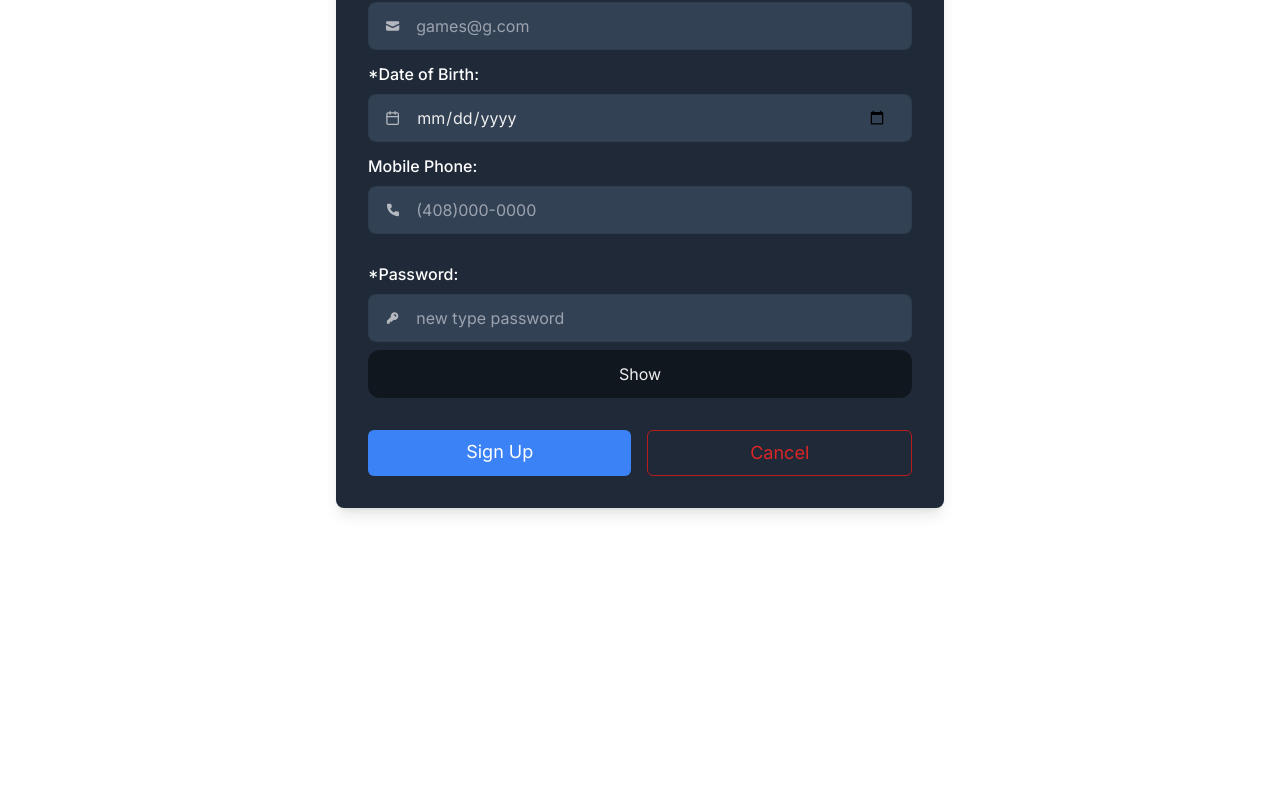
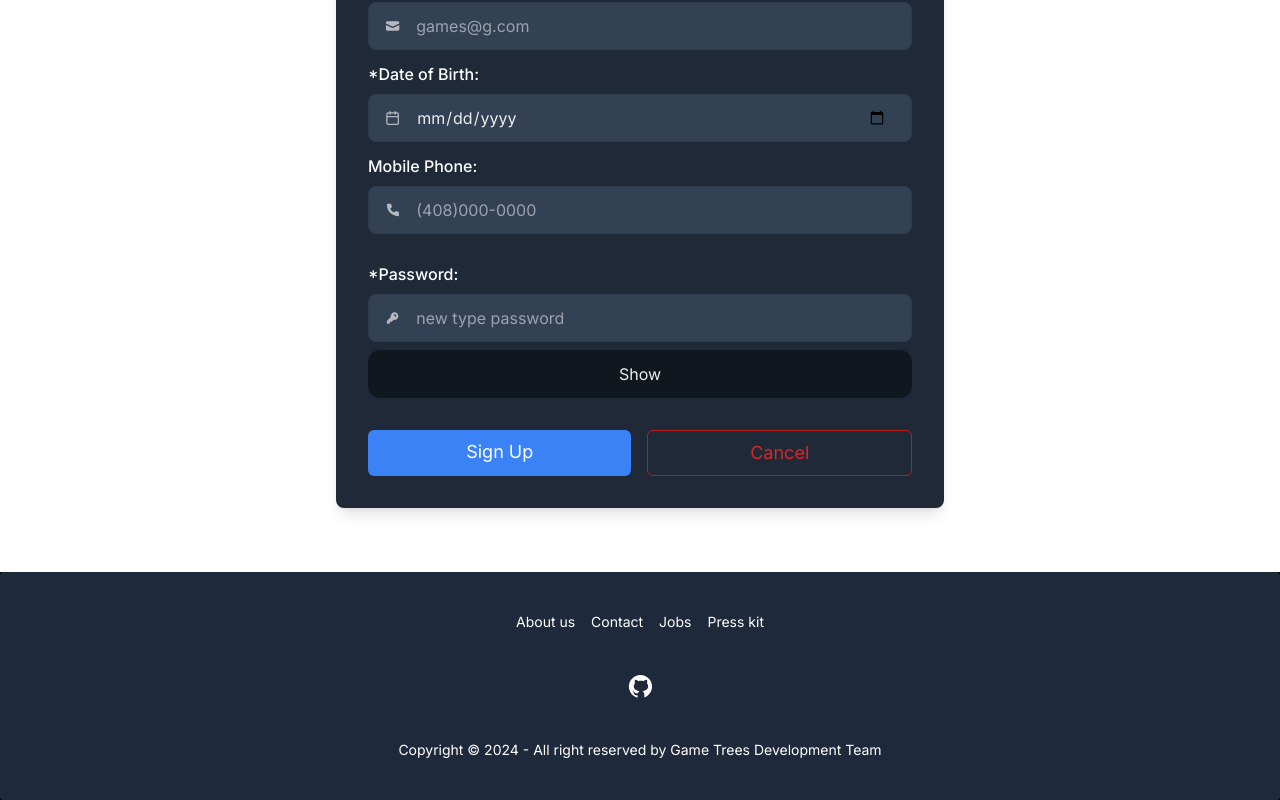
Before and after one commit to KingSand08/GameTrees, a Next.js app: page /signup in a window 1280 px wide. Shown: the part 570-1370 px from the top of the page. Before the commit the page ends 1142 px from the top, so only its background shows below. Built offline with nearby package versions, Linux system fonts and the light colour scheme; no server answers.

Commit message:
Added properly formatted working footer to layout

```diff
--- a/app/layout.tsx
+++ b/app/layout.tsx
@@ -3,6 +3,7 @@
 import "@/app/ui/styles/globals.css";
 import React from "react";
 import Navbar from "@/app/ui/components/Navbar";
+import Footer from "@/app/ui/components/structural/Footer";
 import NextAuthSessionProvider from "@/nextauth/NextAuthSessionProvider"
 
 export const metadata: Metadata = {
@@ -28,6 +29,7 @@
           <div className="bg-base-100 py-8 px-8">
             {children}
           </div>
+          <Footer />
         </NextAuthSessionProvider>
       </body>
     </html>
--- a/app/ui/components/structural/Footer.tsx
+++ b/app/ui/components/structural/Footer.tsx
@@ -1,9 +1,8 @@
-// import Link from "next/link";
-// import Image from "next/image";
+import Link from "next/link";
 
-export default function Navbar() {
+const Footer = () => {
     return (
-        <footer className="footer footer-center bg-base-200 text-base-content rounded p-10">
+        <footer className="footer footer-center bg-slate-800 text-white rounded p-10">
             <nav className="grid grid-flow-col gap-4">
                 <a className="link link-hover">About us</a>
                 <a className="link link-hover">Contact</a>
@@ -11,7 +10,18 @@
                 <a className="link link-hover">Press kit</a>
             </nav>
             <nav>
-                <div className="grid grid-flow-col gap-4">
+                <div className="grid grid-flow-col gap-4 items-center">
+                    <Link href="https://github.com/KingSand08/GameTrees">
+                        <svg
+                            xmlns="http://www.w3.org/2000/svg"
+                            width="28"
+                            height="28"
+                            viewBox="0 0 29 29"
+                            className="fill-current">
+                            <path d="M15,3C8.373,3,3,8.373,3,15c0,5.623,3.872,10.328,9.092,11.63C12.036,26.468,12,26.28,12,26.047v-2.051 c-0.487,0-1.303,0-1.508,0c-0.821,0-1.551-0.353-1.905-1.009c-0.393-0.729-0.461-1.844-1.435-2.526 c-0.289-0.227-0.069-0.486,0.264-0.451c0.615,0.174,1.125,0.596,1.605,1.222c0.478,0.627,0.703,0.769,1.596,0.769 c0.433,0,1.081-0.025,1.691-0.121c0.328-0.833,0.895-1.6,1.588-1.962c-3.996-0.411-5.903-2.399-5.903-5.098 c0-1.162,0.495-2.286,1.336-3.233C9.053,10.647,8.706,8.73,9.435,8c1.798,0,2.885,1.166,3.146,1.481C13.477,9.174,14.461,9,15.495,9 c1.036,0,2.024,0.174,2.922,0.483C18.675,9.17,19.763,8,21.565,8c0.732,0.731,0.381,2.656,0.102,3.594 c0.836,0.945,1.328,2.066,1.328,3.226c0,2.697-1.904,4.684-5.894,5.097C18.199,20.49,19,22.1,19,23.313v2.734 c0,0.104-0.023,0.179-0.035,0.268C23.641,24.676,27,20.236,27,15C27,8.373,21.627,3,15,3z"></path>
+                        </svg>
+                    </Link>
+                    {/*
                     <a>
                         <svg
                             xmlns="http://www.w3.org/2000/svg"
@@ -44,12 +54,14 @@
                             <path
                                 d="M9 8h-3v4h3v12h5v-12h3.642l.358-4h-4v-1.667c0-.955.192-1.333 1.115-1.333h2.885v-5h-3.808c-3.596 0-5.192 1.583-5.192 4.615v3.385z"></path>
                         </svg>
-                    </a>
+                    </a> */}
                 </div>
             </nav>
             <aside>
-                <p>Copyright © {new Date().getFullYear()} - All right reserved by ACME Industries Ltd</p>
+                <p>Copyright © {new Date().getFullYear()} - All right reserved by Game Trees Development Team</p>
             </aside>
         </footer>
     );
 }
+
+export default Footer;
```
